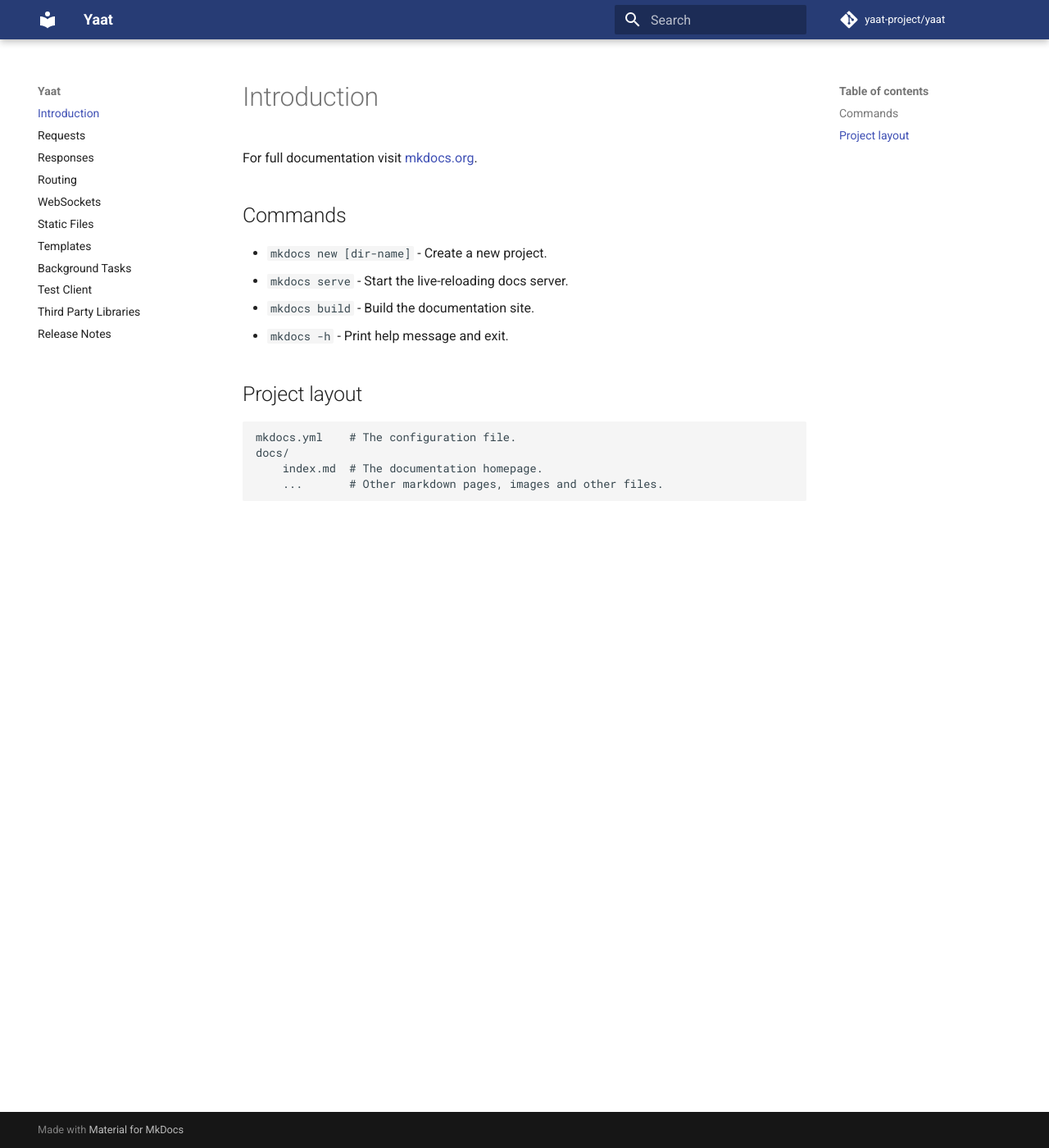
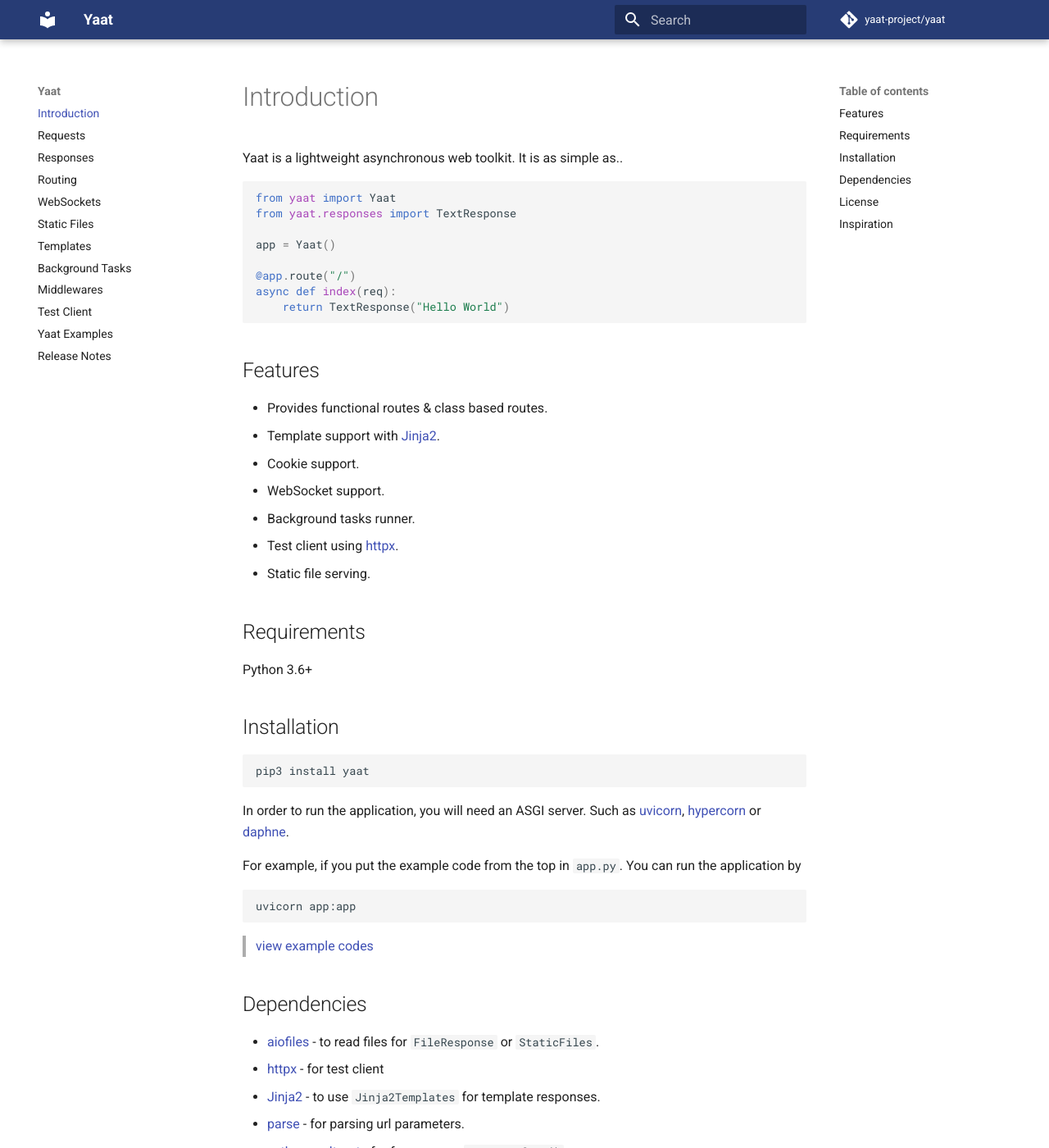
Before and after one commit to yaat-project/yaat, an MkDocs documentation site: the page built from docs/index.md, in a window 1280 px wide and 1400 px high. Shown: the whole window at 82% size. Built offline with MkDocs 1.6.1 and Material for MkDocs 9.7.7, drawn with Linux system fonts in a browser that asks for light colours; comment, search, counter and statistics services are not loaded; some of the changed text lies outside the part shown.

Commit message:
added index.md page

````diff
--- a/docs/index.md
+++ b/docs/index.md
@@ -1,17 +1,64 @@
 # Introduction
 
-For full documentation visit [mkdocs.org](https://www.mkdocs.org).
+Yaat is a lightweight asynchronous web toolkit. It is as simple as..
 
-## Commands
+```python
+from yaat import Yaat
+from yaat.responses import TextResponse
 
-* `mkdocs new [dir-name]` - Create a new project.
-* `mkdocs serve` - Start the live-reloading docs server.
-* `mkdocs build` - Build the documentation site.
-* `mkdocs -h` - Print help message and exit.
+app = Yaat()
 
-## Project layout
+@app.route("/")
+async def index(req):
+    return TextResponse("Hello World")
+```
 
-    mkdocs.yml    # The configuration file.
-    docs/
-        index.md  # The documentation homepage.
-        ...       # Other markdown pages, images and other files.
+## Features
+
+- Provides functional routes & class based routes.
+- Template support with [Jinja2](https://jinja.palletsprojects.com/).
+- Cookie support.
+- WebSocket support.
+- Background tasks runner.
+- Test client using [httpx](https://www.python-httpx.org/).
+- Static file serving.
+
+## Requirements
+
+Python 3.6+
+
+## Installation
+
+```sh
+pip3 install yaat
+```
+
+In order to run the application, you will need an ASGI server. Such as [uvicorn](https://www.uvicorn.org/), [hypercorn](https://pgjones.gitlab.io/hypercorn) or [daphne](https://github.com/django/daphne/).
+
+For example, if you put the example code from the top in `app.py`. You can run the application by
+
+```sh
+uvicorn app:app
+```
+
+> [view example codes](/examples)
+
+## Dependencies
+
+- [aiofiles](https://github.com/Tinche/aiofiles) - to read files for `FileResponse` or `StaticFiles`.
+- [httpx](https://www.python-httpx.org/) - for test client
+- [Jinja2](https://jinja.palletsprojects.com/) - to use `Jinja2Templates` for template responses.
+- [parse](https://github.com/r1chardj0n3s/parse) - for parsing url parameters.
+- [python-multpart](http://andrew-d.github.io/python-multipart/) - for form parser, `request.form()`
+
+## License
+
+Yaat is licensed under [GNU Lesser General Public License](https://github.com/yaat-project/yaat/blob/master/LICENSE).
+
+## Inspiration
+
+I know there are a lot of awesome frameworks out there. So some might ask why did I write my own. Actually I created this to learn how the web framework actually works.
+
+I started this after following [Jahongir Rahmonov's blog post](https://rahmonov.me/posts/write-python-framework-part-one/) about writing a web framework. Feel free to check out his WSGI framework [Alcazar](https://github.com/rahmonov/alcazar).
+
+More features will be added in the future. You can checkout the [project board](https://github.com/yaat-project/yaat/projects/1).
--- a/mkdocs.yml
+++ b/mkdocs.yml
@@ -1,11 +1,5 @@
 site_name: Yaat
 site_description: Yet another ASGI toolkit.
-
-theme:
-    name: 'material'
-
-extra_css:
-    - 'stylesheets/extra.css'
 
 repo_name: yaat-project/yaat
 repo_url: https://github.com/yaat-project/yaat
@@ -19,6 +13,16 @@ nav:
     - Static Files: staticfiles.md
     - Templates: templates.md
     - Background Tasks: backgroundtasks.md
+    - Middlewares: middlewares.md
     - Test Client: testclient.md
-    - Third Party Libraries: thirdparty.md
+    - Yaat Examples: examples.md
     - Release Notes: releasenotes.md
+
+theme:
+    name: 'material'
+
+markdown_extensions:
+    - codehilite
+
+extra_css:
+    - 'stylesheets/extra.css'
````
Also changed, not shown: docs/examples.md (added, +3 -0 lines), docs/middlewares.md (added), docs/thirdparty.md (deleted).
